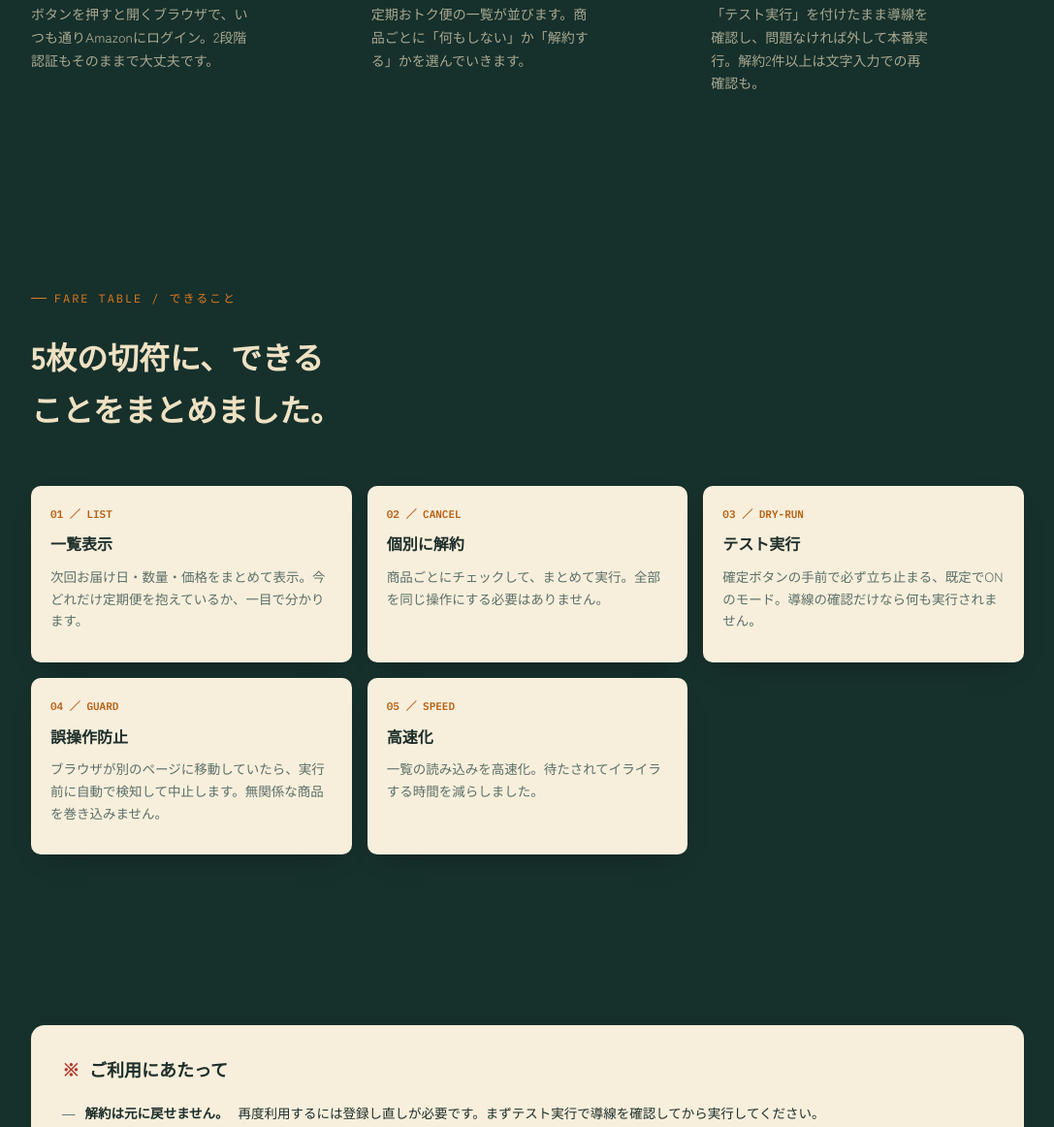
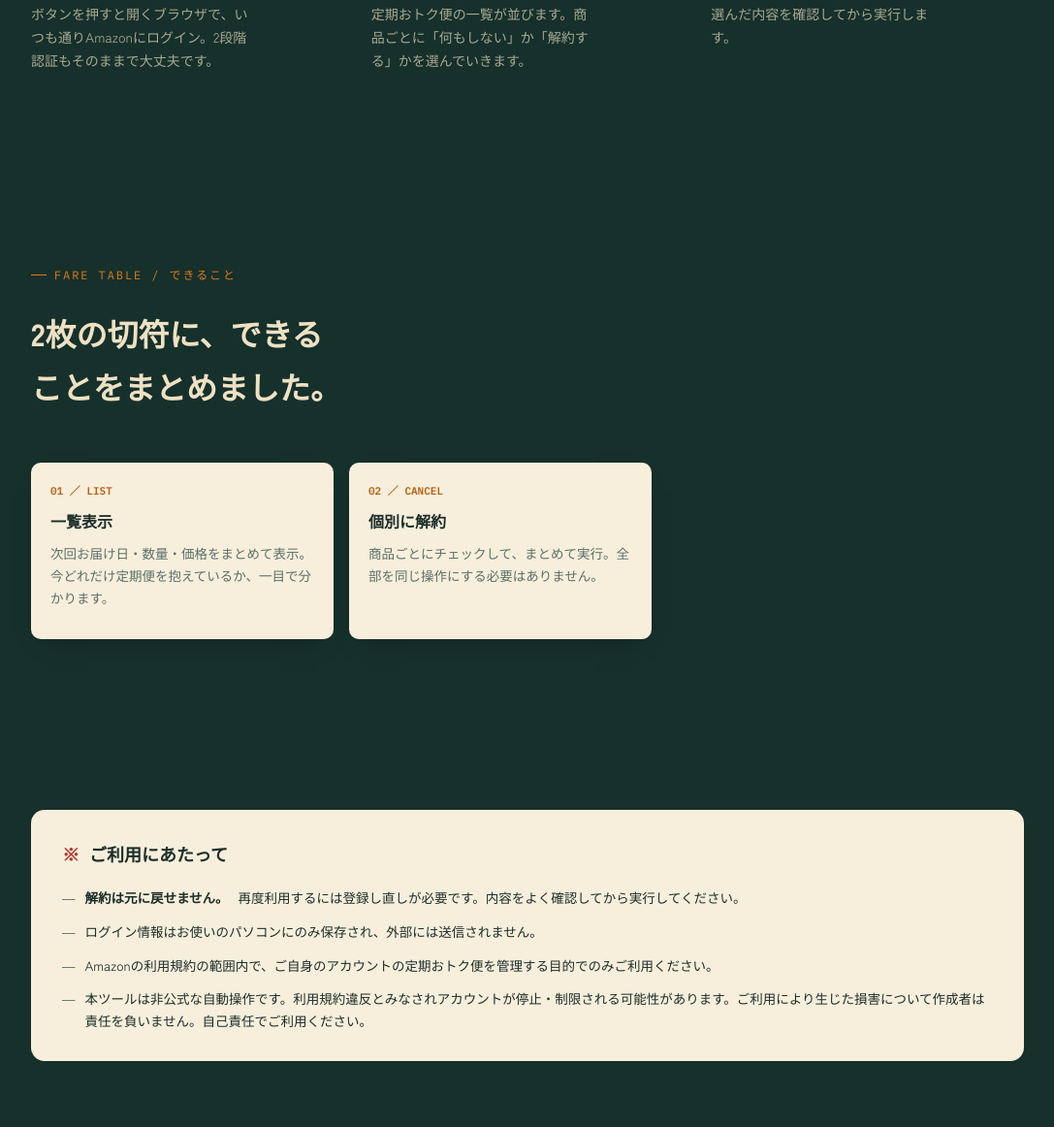
Before and after one commit to TAKUMIN29/amazon-teiki-canceler, an Electron app: page docs/index.html in a window 1280 px wide. Shown: the part 1093-2255 px from the top of the page at 97% size, without its empty margins (96-1183 px from the left). Drawn offline with Linux system fonts and the light colour scheme.

Commit message:
紹介ページからテスト実行・誤操作防止・高速化の説明を削除
実装の内部事情寄りの説明（dry-run機構、別ページ検知ガード、高速化の
訴求文言）と、文字入力での再確認という細かい仕様への言及を削除し、
一覧表示・解約の2本だけに機能紹介を絞った。

Co-Authored-By: Claude Sonnet 5 <noreply@anthropic.com>
Claude-Session: https://claude.ai/code/session_012QQQEw7rZWJqTHZahy96SU

```diff
--- a/docs/index.html
+++ b/docs/index.html
@@ -289,9 +289,8 @@
 
   /* -------------------------------------------------------------- stubs */
   .stub-grid {
-    display: grid; grid-template-columns: repeat(3, 1fr); gap: 16px;
+    display: grid; grid-template-columns: repeat(2, 1fr); gap: 16px; max-width: 640px;
   }
-  @media (max-width: 860px) { .stub-grid { grid-template-columns: repeat(2, 1fr); } }
   @media (max-width: 560px) { .stub-grid { grid-template-columns: 1fr; } }
 
   .feat {
@@ -457,7 +456,7 @@
             <div class="dot"></div>
             <div class="idx">STOP 03</div>
             <h3>実行する</h3>
-            <p>「テスト実行」を付けたまま導線を確認し、問題なければ外して本番実行。解約2件以上は文字入力での再確認も。</p>
+            <p>選んだ内容を確認してから実行します。</p>
           </div>
         </div>
       </div>
@@ -468,7 +467,7 @@
     <div class="rail">
       <div class="section-head">
         <div class="eyebrow">FARE TABLE / できること</div>
-        <h2>5枚の切符に、できることをまとめました。</h2>
+        <h2>2枚の切符に、できることをまとめました。</h2>
       </div>
 
       <div class="stub-grid">
@@ -482,21 +481,6 @@
           <h3>個別に解約</h3>
           <p>商品ごとにチェックして、まとめて実行。全部を同じ操作にする必要はありません。</p>
         </div>
-        <div class="feat">
-          <div class="idx">03 ／ DRY-RUN</div>
-          <h3>テスト実行</h3>
-          <p>確定ボタンの手前で必ず立ち止まる、既定でONのモード。導線の確認だけなら何も実行されません。</p>
-        </div>
-        <div class="feat">
-          <div class="idx">04 ／ GUARD</div>
-          <h3>誤操作防止</h3>
-          <p>ブラウザが別のページに移動していたら、実行前に自動で検知して中止します。無関係な商品を巻き込みません。</p>
-        </div>
-        <div class="feat">
-          <div class="idx">05 ／ SPEED</div>
-          <h3>高速化</h3>
-          <p>一覧の読み込みを高速化。待たされてイライラする時間を減らしました。</p>
-        </div>
       </div>
     </div>
   </section>
@@ -506,7 +490,7 @@
       <div class="fineprint">
         <h2><span class="mark">※</span>ご利用にあたって</h2>
         <ul>
-          <li><strong>解約は元に戻せません。</strong>再度利用するには登録し直しが必要です。まずテスト実行で導線を確認してから実行してください。</li>
+          <li><strong>解約は元に戻せません。</strong>再度利用するには登録し直しが必要です。内容をよく確認してから実行してください。</li>
           <li>ログイン情報はお使いのパソコンにのみ保存され、外部には送信されません。</li>
           <li>Amazonの利用規約の範囲内で、ご自身のアカウントの定期おトク便を管理する目的でのみご利用ください。</li>
           <li>本ツールは非公式な自動操作です。利用規約違反とみなされアカウントが停止・制限される可能性があります。ご利用により生じた損害について作成者は責任を負いません。自己責任でご利用ください。</li>
```
